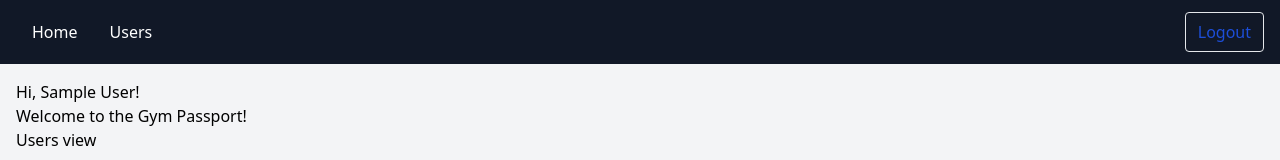
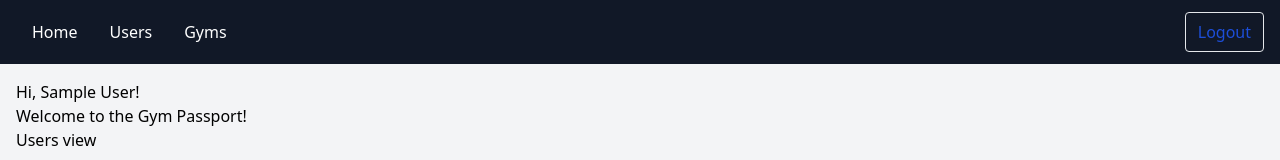
Before and after one commit to muriloloffi/front-innova-connect-avaliacao, a Vue app: page / in a window 1280 px wide. Shown: the top 160 px of the page. Built offline with nearby package versions, Linux system fonts and the light colour scheme; sample sign-in values are in the browser's storage.

Commit message:
Add "Gyms" link to Nav component and update user routes

```diff
--- a/src/components/Nav.vue
+++ b/src/components/Nav.vue
@@ -8,6 +8,7 @@ const authStore = useAuthStore();
     <div class="flex flex-wrap grow pl-0 mb-0">
       <router-link to="/" class="inline-block py-2 px-4 no-underline">Home</router-link>
       <router-link to="/users" class="inline-block py-2 px-4 no-underline">Users</router-link>
+      <router-link to="/gyms" class="inline-block py-2 px-4 no-underline">Gyms</router-link>
       <button @click="authStore.logout()" class="inline-block align-middle text-center select-none border whitespace-no-wrap rounded py-1 px-3 leading-normal no-underline font-normal text-blue-700 bg-transparent hover:text-white ml-auto">Logout</button>
     </div>
   </nav>
--- a/src/router/users.routes.js
+++ b/src/router/users.routes.js
@@ -4,6 +4,6 @@ export default {
   path: '/users',
   component: Layout,
   children: [
-    { path: '', redirect: List },
+    { path: '', component: List },
   ],
 };
```
